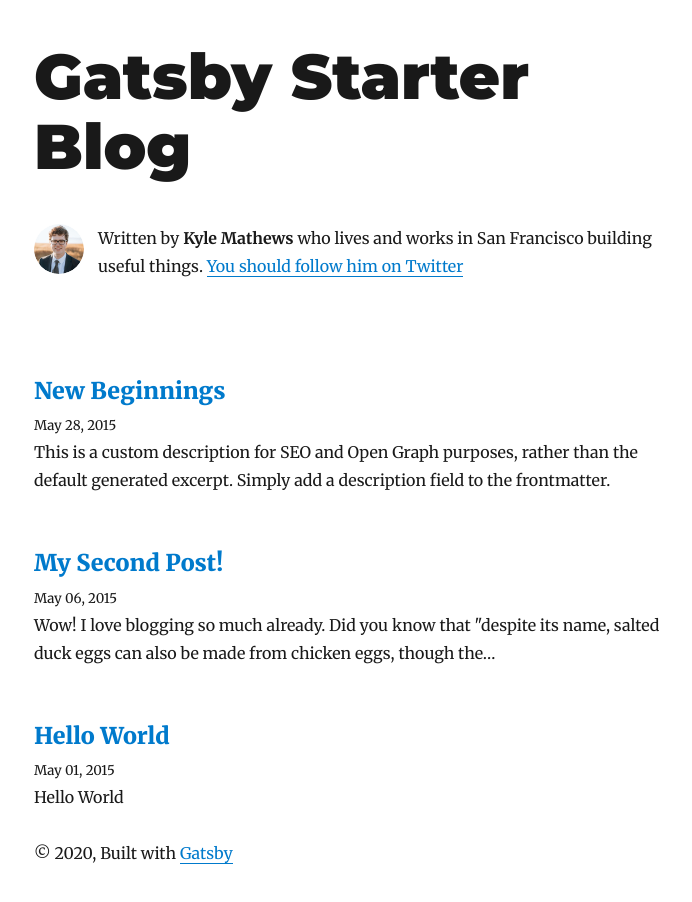
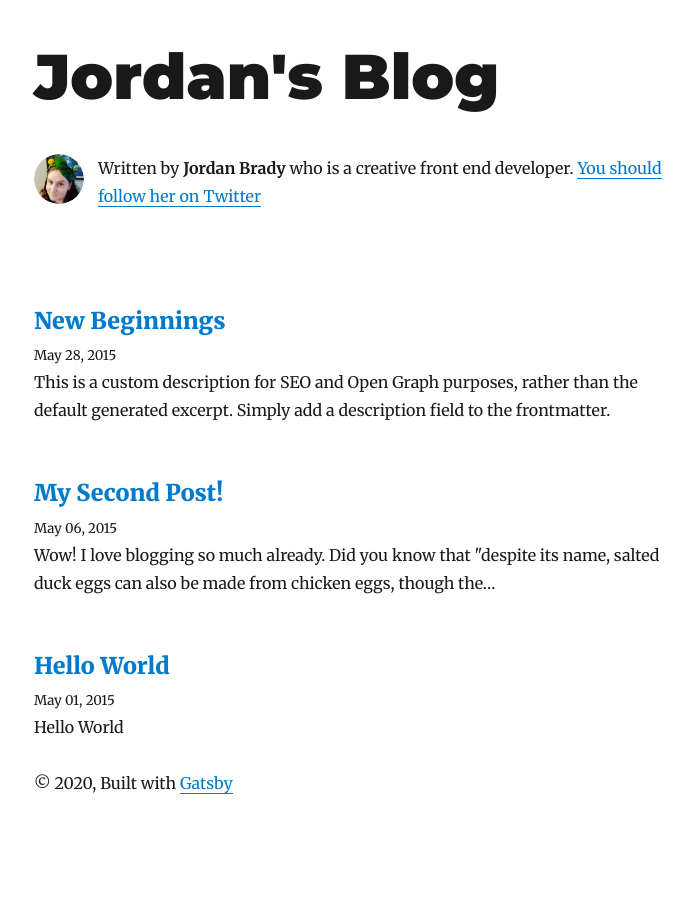
Before and after one commit to domsbytes/wwc-cms-blog, a Gatsby site: page / in a window 1280 px wide. Shown: the whole page, without its empty margins (291-983 px from the left). After the commit the page ends 839 px from the top, so only its background shows below. Built offline with nearby package versions, Linux system fonts and the light colour scheme; Gatsby itself is replaced by a stand-in of ours; some packages are replaced by stand-ins of ours.

Commit message:
A quick tour of gatsby

```diff
--- a/gatsby-config.js
+++ b/gatsby-config.js
@@ -1,14 +1,14 @@
 module.exports = {
   siteMetadata: {
-    title: `Gatsby Starter Blog`,
+    title: `Jordan's Blog`,
     author: {
-      name: `Kyle Mathews`,
-      summary: `who lives and works in San Francisco building useful things.`,
+      name: `Jordan Brady`,
+      summary: `who is a creative front end developer.`,
     },
     description: `A starter blog demonstrating what Gatsby can do.`,
     siteUrl: `https://gatsby-starter-blog-demo.netlify.app/`,
     social: {
-      twitter: `kylemathews`,
+      twitter: `mjordancodes`,
     },
   },
   plugins: [
--- a/src/components/bio.js
+++ b/src/components/bio.js
@@ -14,7 +14,7 @@
 const Bio = () => {
   const data = useStaticQuery(graphql`
     query BioQuery {
-      avatar: file(absolutePath: { regex: "/profile-pic.jpg/" }) {
+      avatar: file(absolutePath: { regex: "/profile-picture.jpg/" }) {
         childImageSharp {
           fixed(width: 50, height: 50) {
             ...GatsbyImageSharpFixed
@@ -60,7 +60,7 @@
         Written by <strong>{author.name}</strong> {author.summary}
         {` `}
         <a href={`https://twitter.com/${social.twitter}`}>
-          You should follow him on Twitter
+          You should follow her on Twitter
         </a>
       </p>
     </div>
```
Also changed, not shown: content/assets/profile-pic.jpg (deleted), content/assets/profile-picture.jpg (added).
